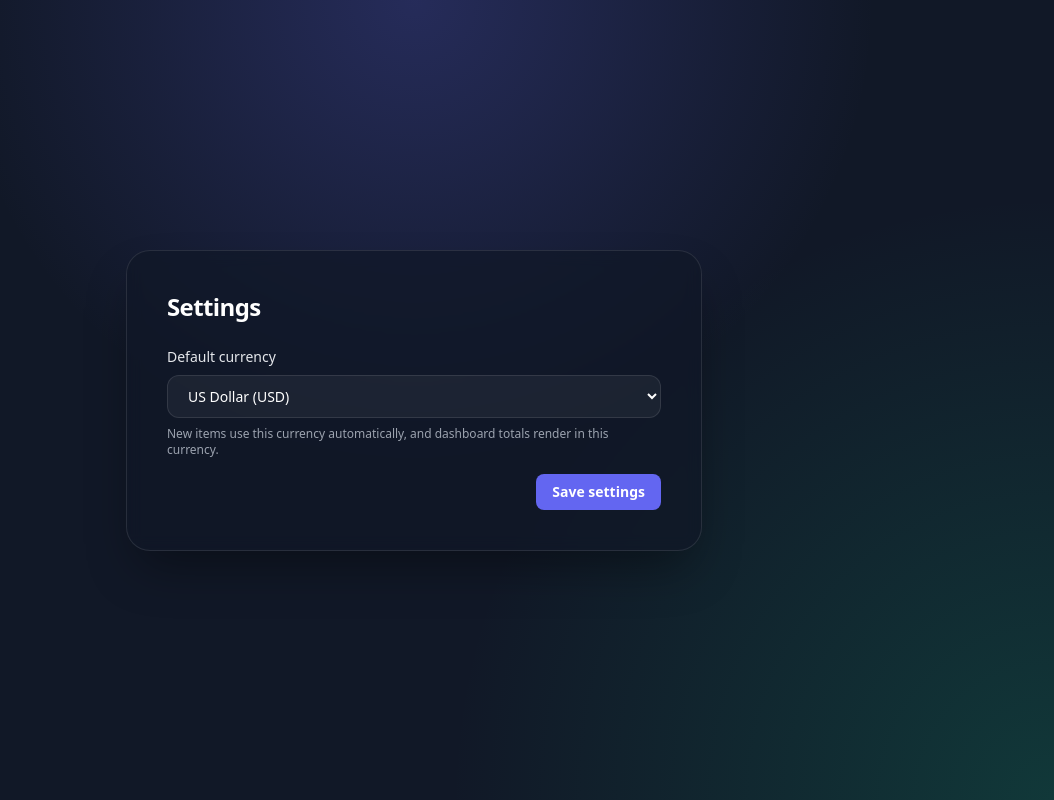
After one commit to mattheweast/django-project, a Django app: page /settings/ in a window 1280 px wide. The commit adds this page. Shown: the whole page, without its empty margins (226-1280 px from the left). Run offline with Django 5.2, Linux system fonts and the light colour scheme; the visitor is signed in with stand-in values (Sample User, id 1); data comes from the database, SQL or seed files in the repository; some libraries are stand-ins or nearby versions.

Commit message:
MVP Update

```diff
--- a/tracker/models.py
+++ b/tracker/models.py
@@ -50,6 +50,7 @@ class Item(models.Model):
 	name = models.CharField(max_length=200)
 	description = models.TextField(blank=True)
 	condition = models.CharField(max_length=20, choices=Condition.choices, default=Condition.GOOD)
+	currency = models.CharField(max_length=3, choices=Profile.Currency.choices, default=Profile.Currency.USD)
 	purchase_price = models.DecimalField(max_digits=10, decimal_places=2)
 	estimated_value = models.DecimalField(max_digits=10, decimal_places=2, null=True, blank=True)
 	purchase_date = models.DateField(null=True, blank=True)
--- a/tracker/templates/tracker/item_form.html
+++ b/tracker/templates/tracker/item_form.html
@@ -13,6 +13,7 @@
     <section class="w-full max-w-3xl rounded-3xl border border-white/10 bg-gray-900/70 p-8 shadow-2xl shadow-black/40 backdrop-blur sm:p-10">
       <h1 class="text-2xl font-semibold tracking-tight text-white">{% if is_edit %}Edit item{% else %}Add new item{% endif %}</h1>
       <p class="mt-2 text-sm text-gray-300">Track what you own and its value over time.</p>
+      <p class="mt-1 text-xs text-indigo-300">New items will use your Settings currency: {{ active_currency }}</p>
 
       <form method="post" enctype="multipart/form-data" class="mt-8 grid gap-5 sm:grid-cols-2">
         {% csrf_token %}
@@ -40,6 +41,7 @@
         <div>
           <label for="id_estimated_value" class="block text-sm font-medium text-gray-200">Estimated current value</label>
           {{ form.estimated_value }}
+          <p class="mt-1 text-xs text-gray-400">Optional, but needed for gain/loss tracking on your dashboard.</p>
         </div>
 
         <div>
--- /dev/null
+++ b/tracker/templates/tracker/settings.html
@@ -0,0 +1,45 @@
+<!DOCTYPE html>
+<html lang="en" class="h-full bg-gray-900">
+<head>
+  <meta charset="UTF-8" />
+  <meta name="viewport" content="width=device-width, initial-scale=1.0" />
+  <title>Settings</title>
+  <script src="https://cdn.tailwindcss.com"></script>
+</head>
+<body class="h-full">
+  <main class="relative isolate flex min-h-screen items-center justify-center overflow-hidden px-6 py-10">
+    <div class="absolute inset-0 -z-10 bg-[radial-gradient(circle_at_top,rgba(99,102,241,0.25),transparent_45%),radial-gradient(circle_at_bottom_right,rgba(16,185,129,0.2),transparent_40%)]"></div>
+
+    <section class="w-full max-w-xl rounded-3xl border border-white/10 bg-gray-900/70 p-8 shadow-2xl shadow-black/40 backdrop-blur sm:p-10">
+      <header class="mb-6">
+        <h1 class="text-2xl font-semibold tracking-tight text-white">Settings</h1>
+      </header>
+
+      {% if messages %}
+        <div class="mb-5 space-y-2">
+          {% for message in messages %}
+            <p class="rounded-lg px-3 py-2 text-sm {% if message.tags == 'success' %}border border-emerald-400/30 bg-emerald-500/10 text-emerald-200{% else %}border border-red-400/30 bg-red-500/10 text-red-200{% endif %}">{{ message }}</p>
+          {% endfor %}
+        </div>
+      {% endif %}
+
+      <form method="post" action="{% url 'tracker:currency_update' %}" class="space-y-4">
+        {% csrf_token %}
+        <div>
+          <label for="currency" class="block text-sm font-medium text-gray-200">Default currency</label>
+          <select id="currency" name="currency" class="mt-2 block w-full rounded-xl border border-white/10 bg-white/5 px-4 py-2.5 text-sm text-white focus:border-indigo-400 focus:outline-none focus:ring-2 focus:ring-indigo-500/40">
+            {% for code, label in currency_choices %}
+              <option value="{{ code }}" {% if code == selected_currency %}selected{% endif %} class="bg-gray-900 text-white">{{ label }}</option>
+            {% endfor %}
+          </select>
+          <p class="mt-2 text-xs text-gray-400">New items use this currency automatically, and dashboard totals render in this currency.</p>
+        </div>
+
+        <div class="flex items-center justify-end">
+          <button type="submit" class="rounded-lg bg-indigo-500 px-4 py-2 text-sm font-semibold text-white hover:bg-indigo-400">Save settings</button>
+        </div>
+      </form>
+    </section>
+  </main>
+</body>
+</html>
--- a/tracker/urls.py
+++ b/tracker/urls.py
@@ -11,9 +11,11 @@ urlpatterns = [
     path('register/', views.register_view, name='register'),
     path('logout/', views.logout_view, name='logout'),
     path('profile/', views.profile_view, name='profile'),
+    path('settings/', views.settings_view, name='settings'),
     path('categories/new/', views.category_create_view, name='category_create'),
     path('currency/update/', views.currency_update_view, name='currency_update'),
     path('items/new/', views.item_create_view, name='item_create'),
+    path('items/<int:item_id>/', views.item_detail_view, name='item_detail'),
     path('items/<int:item_id>/edit/', views.item_edit_view, name='item_edit'),
     path('items/<int:item_id>/delete/', views.item_delete_view, name='item_delete'),
     path(
--- a/tracker/views.py
+++ b/tracker/views.py
@@ -4,8 +4,7 @@ from django.contrib.auth.decorators import login_required
 from django.contrib.auth.password_validation import validate_password
 from django.core.exceptions import ValidationError
 from decimal import Decimal
-from django.db.models import DecimalField, Sum, Value
-from django.db.models.functions import Coalesce
+from django.db.models import Q
 from django.shortcuts import get_object_or_404, redirect, render
 from .forms import CategoryForm, ItemForm
 from .models import Category, Item, Profile
@@ -28,28 +27,77 @@ CURRENCY_SYMBOLS = {
     'AUD': 'A$',
 }
 
+DEFAULT_CATEGORIES = [
+    'Electronics',
+    'Clothing',
+    'Furniture',
+    'Gaming',
+    'Appliances',
+    'Collectibles',
+    'Other',
+]
+
+
+def convert_amount(amount, source_currency, target_currency):
+    if amount is None:
+        return None
+
+    source_rate = CURRENCY_RATES.get(source_currency, Decimal('1.00'))
+    target_rate = CURRENCY_RATES.get(target_currency, Decimal('1.00'))
+
+    if source_rate == 0:
+        return amount
+
+    amount_in_usd = amount / source_rate
+    return amount_in_usd * target_rate
+
+
+def ensure_default_categories(user):
+    for category_name in DEFAULT_CATEGORIES:
+        if not Category.objects.filter(user=user, name__iexact=category_name).exists():
+            Category.objects.create(user=user, name=category_name)
+
 @login_required(login_url='/login/')
 def home(request):
     profile, _ = Profile.objects.get_or_create(user=request.user)
+    ensure_default_categories(request.user)
+
+    query = request.GET.get('q', '').strip()
+    selected_sort = request.GET.get('sort', 'newest').strip()
+
     items = Item.objects.filter(user=request.user).select_related('category')
-    totals = items.aggregate(
-        total_purchase=Coalesce(Sum('purchase_price'), Value(0), output_field=DecimalField(max_digits=12, decimal_places=2)),
-        total_estimated=Coalesce(Sum('estimated_value'), Value(0), output_field=DecimalField(max_digits=12, decimal_places=2)),
-    )
+    if query:
+        items = items.filter(Q(name__icontains=query) | Q(description__icontains=query))
 
-    total_purchase = totals['total_purchase']
-    total_estimated = totals['total_estimated']
-    total_gain_loss = total_estimated - total_purchase
+    if selected_sort == 'name_az':
+        items = items.order_by('name', '-created_at')
+    elif selected_sort == 'date_oldest':
+        items = items.order_by('created_at')
+    elif selected_sort == 'category_az':
+        items = items.order_by('category__name', '-created_at')
+    elif selected_sort == 'condition_az':
+        items = items.order_by('condition', '-created_at')
+    else:
+        items = items.order_by('-created_at')
+
+    categories = Category.objects.filter(user=request.user)
 
     selected_currency = profile.preferred_currency or 'USD'
     currency_rate = CURRENCY_RATES.get(selected_currency, Decimal('1.00'))
     currency_symbol = CURRENCY_SYMBOLS.get(selected_currency, '$')
 
+    converted_total_purchase = Decimal('0')
+    converted_total_estimated = Decimal('0')
+
     converted_items = []
     for item in items:
-        purchase_converted = (item.purchase_price or Decimal('0')) * currency_rate
-        estimated_converted = (item.estimated_value * currency_rate) if item.estimated_value is not None else None
-        gain_loss_converted = (item.gain_loss * currency_rate) if item.gain_loss is not None else None
+        purchase_converted = convert_amount(item.purchase_price or Decimal('0'), item.currency, selected_currency)
+        estimated_converted = convert_amount(item.estimated_value, item.currency, selected_currency)
+        gain_loss_converted = (estimated_converted - purchase_converted) if estimated_converted is not None else None
+
+        converted_total_purchase += purchase_converted
+        if estimated_converted is not None:
+            converted_total_estimated += estimated_converted
 
         converted_items.append({
             'item': item,
@@ -58,20 +106,57 @@ def home(request):
             'gain_loss_converted': gain_loss_converted,
         })
 
+    if selected_sort == 'purchase_high':
+        converted_items.sort(key=lambda row: row['purchase_converted'], reverse=True)
+    elif selected_sort == 'purchase_low':
+        converted_items.sort(key=lambda row: row['purchase_converted'])
+    elif selected_sort == 'loss_high':
+        converted_items.sort(key=lambda row: row['gain_loss_converted'] if row['gain_loss_converted'] is not None else Decimal('999999'))
+
+    converted_total_gain_loss = converted_total_estimated - converted_total_purchase
+    converted_total_lost = (converted_total_purchase - converted_total_estimated) if converted_total_estimated < converted_total_purchase else Decimal('0')
+
     context = {
         'profile': profile,
         'items': converted_items,
         'item_count': items.count(),
-        'category_count': Category.objects.filter(user=request.user).count(),
-        'total_purchase': total_purchase * currency_rate,
-        'total_estimated': total_estimated * currency_rate,
-        'total_gain_loss': total_gain_loss * currency_rate,
+        'category_count': categories.count(),
+        'selected_sort': selected_sort,
+        'search_query': query,
+        'total_purchase': converted_total_purchase,
+        'total_estimated': converted_total_estimated,
+        'total_gain_loss': converted_total_gain_loss,
+        'total_lost': converted_total_lost,
         'selected_currency': selected_currency,
         'currency_symbol': currency_symbol,
         'currency_choices': Profile.Currency.choices,
         'exchange_rate': currency_rate,
     }
     return render(request, 'tracker/home.html', context)
+
+
+@login_required(login_url='/login/')
+def item_detail_view(request, item_id):
+    profile, _ = Profile.objects.get_or_create(user=request.user)
+    item = get_object_or_404(Item.objects.select_related('category'), pk=item_id, user=request.user)
+
+    selected_currency = profile.preferred_currency or 'USD'
+    currency_symbol = CURRENCY_SYMBOLS.get(selected_currency, '$')
+
+    purchase_converted = convert_amount(item.purchase_price or Decimal('0'), item.currency, selected_currency)
+    estimated_converted = convert_amount(item.estimated_value, item.currency, selected_currency)
+    gain_loss_converted = (estimated_converted - purchase_converted) if estimated_converted is not None else None
+
+    context = {
+        'profile': profile,
+        'item': item,
+        'currency_symbol': currency_symbol,
+        'selected_currency': selected_currency,
+        'purchase_converted': purchase_converted,
+        'estimated_converted': estimated_converted,
+        'gain_loss_converted': gain_loss_converted,
+    }
+    return render(request, 'tracker/item_detail.html', context)
 
 def register_view(request):
     if request.user.is_authenticated:
@@ -190,6 +275,7 @@ def profile_view(request):
 
 @login_required(login_url='/login/')
 def category_create_view(request):
+    ensure_default_categories(request.user)
     if request.method == 'POST':
         form = CategoryForm(request.POST)
         if form.is_valid():
@@ -209,22 +295,31 @@ def category_create_view(request):
 
 @login_required(login_url='/login/')
 def item_create_view(request):
+    ensure_default_categories(request.user)
+    profile, _ = Profile.objects.get_or_create(user=request.user)
     if request.method == 'POST':
         form = ItemForm(request.POST, request.FILES, user=request.user)
         if form.is_valid():
             item = form.save(commit=False)
             item.user = request.user
+            item.currency = profile.preferred_currency
             item.save()
             messages.success(request, 'Item added successfully.')
             return redirect('tracker:home')
     else:
         form = ItemForm(user=request.user)
 
-    return render(request, 'tracker/item_form.html', {'form': form, 'is_edit': False})
+    return render(request, 'tracker/item_form.html', {
+        'form': form,
+        'is_edit': False,
+        'active_currency': profile.preferred_currency,
+    })
 
 
 @login_required(login_url='/login/')
 def item_edit_view(request, item_id):
+    ensure_default_categories(request.user)
+    profile, _ = Profile.objects.get_or_create(user=request.user)
     item = get_object_or_404(Item, pk=item_id, user=request.user)
 
     if request.method == 'POST':
@@ -236,7 +331,12 @@ def item_edit_view(request, item_id):
     else:
         form = ItemForm(instance=item, user=request.user)
 
-    return render(request, 'tracker/item_form.html', {'form': form, 'item': item, 'is_edit': True})
+    return render(request, 'tracker/item_form.html', {
+        'form': form,
+        'item': item,
+        'is_edit': True,
+        'active_currency': profile.preferred_currency,
+    })
 
 
 @login_required(login_url='/login/')
@@ -268,3 +368,14 @@ def currency_update_view(request):
     profile.save(update_fields=['preferred_currency'])
     messages.success(request, f'Currency updated to {currency_code}.')
     return redirect('tracker:home')
+
+
+@login_required(login_url='/login/')
+def settings_view(request):
+    profile, _ = Profile.objects.get_or_create(user=request.user)
+    context = {
+        'profile': profile,
+        'selected_currency': profile.preferred_currency,
+        'currency_choices': Profile.Currency.choices,
+    }
+    return render(request, 'tracker/settings.html', context)
```
Also changed, not shown: tracker/forms.py (+17 -0 lines), tracker/templates/tracker/home.html (+79 -46 lines), tracker/templates/tracker/item_detail.html (added, +58 -0 lines), tracker/migrations/0004_item_currency.py (added).
